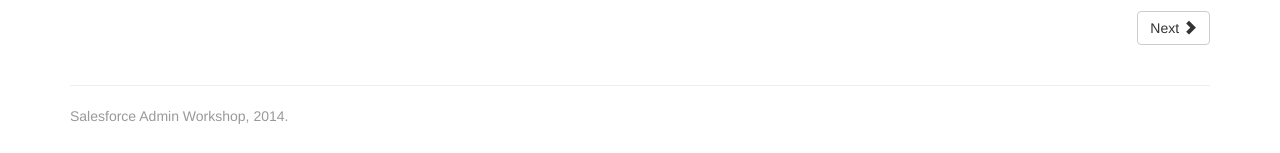
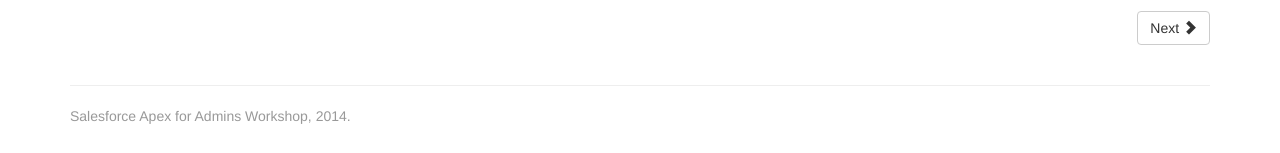
Before and after one commit to practicalli-johnny/salesforce-apex-for-admins-workshop, a Jekyll site: the page built from index.md, in a window 1280 px wide. Shown: the part 1505-1658 px from the top of the page. Built offline with Jekyll 4.4.1, drawn with Linux system fonts in a browser that asks for light colours; Markdown is read by kramdown in place of the engine named in the settings; comment, search, counter and statistics services are not loaded.

Commit message:
updated the footer to apex for admins

```diff
--- a/_includes/bootstrap-footer.html
+++ b/_includes/bootstrap-footer.html
@@ -1,6 +1,6 @@
 <div class="container">
     <div id="footer">
-        <p class="text-muted">Salesforce Admin Workshop, 2014.</p>
+        <p class="text-muted">Salesforce Apex for Admins Workshop, 2014.</p>
     </div>    <!-- Site footer -->
 </div>
 
```
